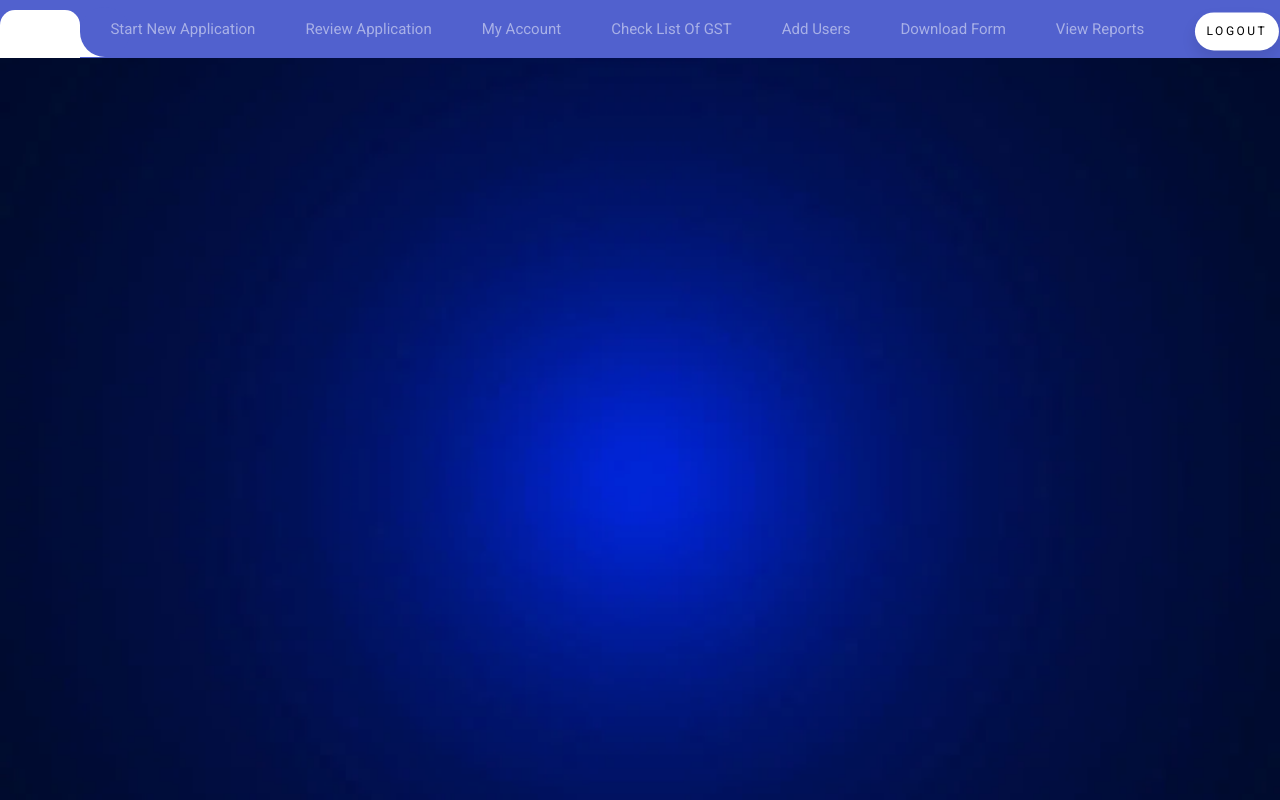
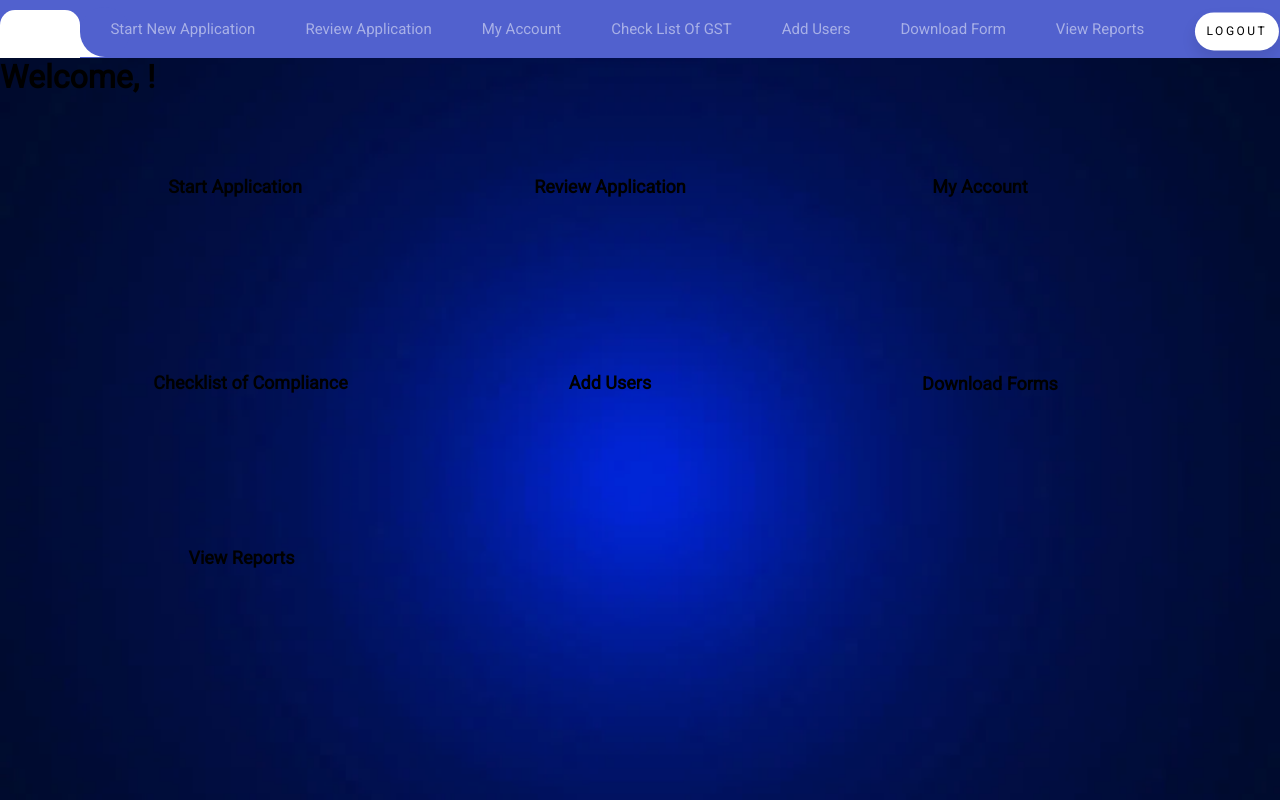
Before and after one commit to navneet9971/ekio09-navbar, a React (Create React App) app: page /navbar/clientdashboard in a window 1280 px wide. Built offline with nearby package versions, Linux system fonts and the light colour scheme.

Commit message:
update navbar complete

```diff
--- a/src/App.js
+++ b/src/App.js
@@ -30,10 +30,10 @@ const App = () => {
 
         <Route path="/navbar">
          <Navbar />
-         <Route path="/clientdashboard">
+        <Switch>
+        <Route path="/navbar/clientdashboard">
           <ClientDashboard />
         </Route>
-        <Switch>
         <Route path="/navbar/firstpage">
           <Firstpage />
         </Route>
--- a/src/component/auth/Login.js
+++ b/src/component/auth/Login.js
@@ -35,7 +35,7 @@ function Login() {
   };
 
   if (user) {
-    history.push('/navbar');
+    history.push('/navbar/clientdashboard');
   }
 
   return (
--- a/src/pages/Navbar/Navbar.css
+++ b/src/pages/Navbar/Navbar.css
@@ -76,7 +76,7 @@ button99:active {
     position: relative;
 }
 #navbarSupportedContent>ul>li.active>a{
-	color: #5161ce;
+	color: #3268ca;
 	background-color: transparent;
 	transition: all 0.7s;
 }
--- a/src/pages/Navbar/Navbar.js
+++ b/src/pages/Navbar/Navbar.js
@@ -2,13 +2,9 @@ import React, { useEffect } from "react";
 import "./Navbar.css";
 import {
   NavLink,
-  BrowserRouter as Router,
-  Route,
-  Switch,
   useHistory,
 } from "react-router-dom";
 import $ from "jquery";
-import ClientDashboard from "../client-dashbord/Clientdashboard";
 
 const Navbar = () => {
   const history = useHistory(); // initialize useHistory hook
@@ -66,7 +62,7 @@ const Navbar = () => {
           </div>
 
           <li>
-            <NavLink to="/navbar" className="nav-link">
+            <NavLink to="/navbar/clientdashboard" className="nav-link">
               Home
             </NavLink>
           </li>
@@ -127,11 +123,7 @@ const Navbar = () => {
 
 
 
-      <Router>
-        <Switch>
-          <Route exact path= "/navbar" component={ClientDashboard} />
-        </Switch>
-      </Router>
+
       <button99 onClick={handleLogout}><span99>Logout</span99></button99>
   </nav>
 
--- a/src/pages/client-dashbord/Clientdashboard.css
+++ b/src/pages/client-dashbord/Clientdashboard.css
@@ -62,7 +62,7 @@ chec:hover{
   color: rgb(88, 151, 172);
 }
 
-addus {
+adus {
   font-size: 18px;
   color: black;
   font-weight: 700;
--- a/src/pages/client-dashbord/Clientdashboard.jsx
+++ b/src/pages/client-dashbord/Clientdashboard.jsx
@@ -8,23 +8,20 @@ const ClientDashboard = () => {
 
   const handleTabClick = (tabName, path) => {
     setActiveTab(tabName);
-    if (tabName === "start") {
-      history.push("/navbar/firstpage");
-    }
-
+    history.push(path);
   };
 
   return (
     <div className="dashboard-client34">
-      <h11>Welcome, !</h11>
+      <h1>Welcome, !</h1>
       <div className="dashboard-clientbox34">
         <ul>
           <Link
             to="/navbar/firstpage"
             className={activeTab === "start" ? "active" : ""}
-            onClick={() => handleTabClick("start")}
+            onClick={() => handleTabClick("start", "/navbar/firstpage")}
           >
-           <st> Start Application</st>
+            <st>Start Application</st>
           </Link>
 
           <Link
@@ -33,54 +30,44 @@ const ClientDashboard = () => {
             onClick={() => handleTabClick("review", "/navbar/review")}
           >
             <re>Review Application</re>
-
           </Link>
 
           <Link
-            to="/navbar/account"
+            to="/navbar/myaccount"
             className={activeTab === "account" ? "active" : ""}
-            onClick={() => handleTabClick("account", "/navbar/account")}
+            onClick={() => handleTabClick("account", "/navbar/myaccount")}
           >
             <my>My Account</my>
           </Link>
 
           <Link
-            to="/navbar/checklist"
+            to="/navbar/check"
             className={activeTab === "checklist" ? "active" : ""}
-            onClick={() =>
-              handleTabClick("checklist", "/navbar/checklist")
-            }
+            onClick={() => handleTabClick("checklist", "/navbar/check")}
           >
             <chec>Checklist of Compliance</chec>
           </Link>
 
           <Link
-            to="/navbar/add-users"
+            to="/navbar/add"
             className={activeTab === "add-users" ? "active" : ""}
-            onClick={() =>
-              handleTabClick("add-users", "/navbar/add-users")
-            }
+            onClick={() => handleTabClick("add-users", "/navbar/add")}
           >
-
-            <addus>Add Users</addus>
+           <adus>Add Users</adus>
           </Link>
 
           <Link
             to="/navbar/download"
             className={activeTab === "download" ? "active" : ""}
-            onClick={() =>
-              handleTabClick("download", "/navbar/download")
-            }
+            onClick={() => handleTabClick("download", "/navbar/download")}
           >
-            <do>Download Forms</do>
+           <do>Download Forms</do>
           </Link>
 
           <Link
-            to="/navbar/reports"
+            to="/navbar/view"
             className={activeTab === "reports" ? "active" : ""}
-            onClick={() =>
-              handleTabClick("reports", "/navbar/reports")
-            }
+            onClick={() => handleTabClick("reports", "/navbar/view")}
           >
             <vi>View Reports</vi>
           </Link>
```
